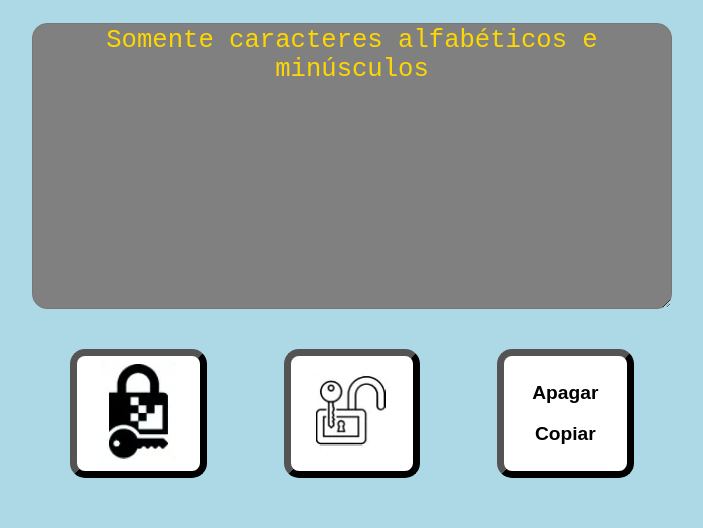
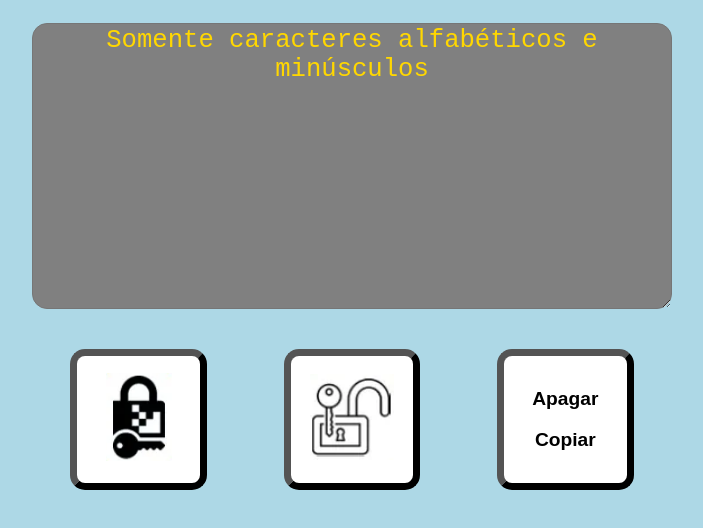
Before and after one commit to oruamy/encriptator, a plain HTML site: page index.html in a window 1280 px wide. Shown: the part 180-708 px from the top of the page, without its empty margins (288-991 px from the left). Drawn offline with Linux system fonts and the light colour scheme; some packages are replaced by stand-ins of ours; a script that the page names is missing.

Commit message:
ajustado o tamanho das imagens dos ícones

```diff
--- a/style.css
+++ b/style.css
@@ -64,6 +64,12 @@ button:active {
 background-color: green;
 }
 
+img {
+  height: 75%;
+  width: 75%;
+  object-fit: contain;
+}
+
 @media (max-width: 800px)
 
 {
```
